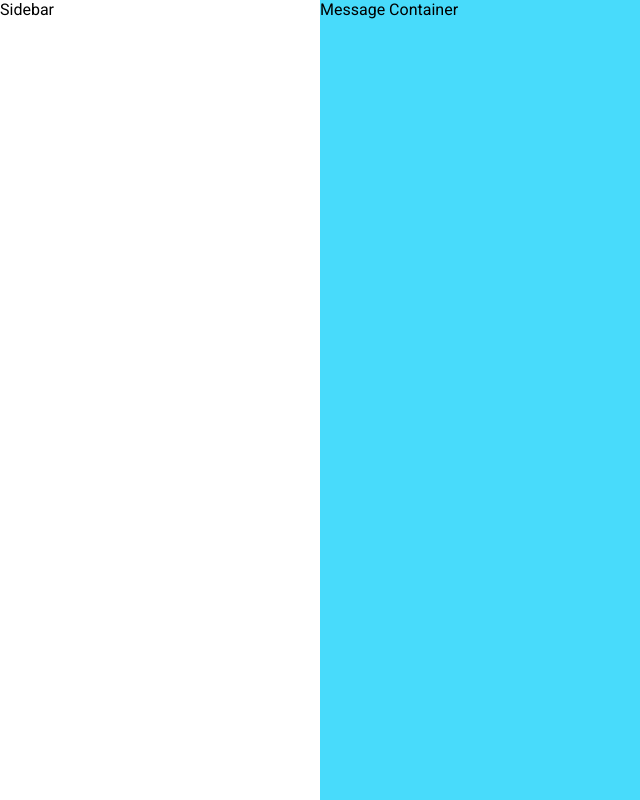
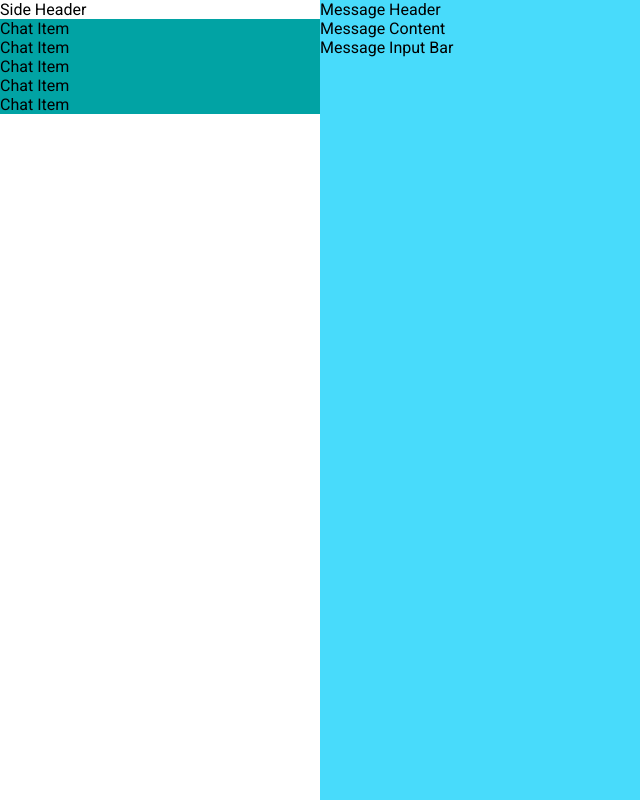
Before and after one commit to yell66w/chatter, a React (Vite) app in the folder web/: page / in a window 1280 px wide. Shown: the whole page, without its empty margins (0-640 px from the left). Built offline with nearby package versions, Linux system fonts and the light colour scheme.

Commit message:
html skeleton

```diff
--- a/web/index.html
+++ b/web/index.html
@@ -4,7 +4,7 @@
     <meta charset="UTF-8" />
     <link rel="icon" type="image/svg+xml" href="/src/favicon.svg" />
     <meta name="viewport" content="width=device-width, initial-scale=1.0" />
-    <title>Vite App</title>
+    <title>Chatter</title>
   </head>
   <body>
     <div id="root"></div>
--- a/web/src/assets/scss/main.scss
+++ b/web/src/assets/scss/main.scss
@@ -1,5 +1,5 @@
 @import url("https://fonts.googleapis.com/css2?family=Roboto:wght@300;400;500;700&display=swap");
-@import "colors";
+@import "@colors";
 
 body {
   margin: 0;
@@ -10,3 +10,7 @@ body {
   flex-direction: row;
   min-height: 100vh;
 }
+ul {
+  margin: 0;
+  padding: 0;
+}
--- a/web/src/containers/ChatList/index.tsx
+++ b/web/src/containers/ChatList/index.tsx
@@ -1,7 +1,16 @@
 import React from "react";
-
-const ChatList = () => {
-  return <div>ChatList</div>;
+import ChatItem from "@components/ChatItem";
+import "./styles.scss";
+const ChatList: React.FC = () => {
+  return (
+    <ul className="chat-list">
+      <ChatItem />
+      <ChatItem />
+      <ChatItem />
+      <ChatItem />
+      <ChatItem />
+    </ul>
+  );
 };
 
 export default ChatList;
--- /dev/null
+++ b/web/src/containers/ChatList/styles.scss
@@ -0,0 +1,4 @@
+@import "@colors";
+.chat-list {
+  background-color: $aqua200;
+}
--- a/web/src/containers/MessageContainer/index.tsx
+++ b/web/src/containers/MessageContainer/index.tsx
@@ -1,7 +1,16 @@
+import MessageContent from "@components/MessageContent";
+import MessageHeader from "@components/MessageHeader";
+import MessageInputBar from "@components/MessageInputBar";
 import React from "react";
 import "./styles.scss";
-const MessageContainer = () => {
-  return <div className="message-container">Message Container</div>;
+const MessageContainer: React.FC = () => {
+  return (
+    <div className="message-container">
+      <MessageHeader />
+      <MessageContent />
+      <MessageInputBar />
+    </div>
+  );
 };
 
 export default MessageContainer;
--- a/web/src/containers/MessageContainer/styles.scss
+++ b/web/src/containers/MessageContainer/styles.scss
@@ -1,4 +1,4 @@
-@import "scss/colors";
+@import "@colors";
 
 .message-container {
   flex: 3;
--- a/web/src/containers/Sidebar/index.tsx
+++ b/web/src/containers/Sidebar/index.tsx
@@ -1,5 +1,14 @@
 import React from "react";
 import "./styles.scss";
-export default function Sidebar() {
-  return <div className="sidebar-container">Sidebar</div>;
-}
+import SideHeader from "@components/SideHeader";
+import ChatList from "@containers/ChatList";
+const Sidebar: React.FC = () => {
+  return (
+    <div className="sidebar-container">
+      <SideHeader />
+      <ChatList />
+    </div>
+  );
+};
+
+export default Sidebar;
--- a/web/src/containers/Sidebar/styles.scss
+++ b/web/src/containers/Sidebar/styles.scss
@@ -1,4 +1,4 @@
-@import "scss/colors";
+@import "@colors";
 
 .sidebar-container {
   flex: 1;
--- a/web/vite.config.ts
+++ b/web/vite.config.ts
@@ -5,11 +5,22 @@ export default defineConfig({
   plugins: [reactRefresh()],
   resolve: {
     alias: [
-      { find: "scss", replacement: path.resolve(__dirname, "src/assets/scss") },
+      {
+        find: "@colors",
+        replacement: path.resolve(__dirname, "src/assets/scss/_colors.scss"),
+      },
       {
         find: "@containers",
         replacement: path.resolve(__dirname, "src/containers"),
       },
+      {
+        find: "@components",
+        replacement: path.resolve(__dirname, "src/components"),
+      },
+      {
+        find: "@images",
+        replacement: path.resolve(__dirname, "src/images"),
+      },
     ],
   },
 });
```
